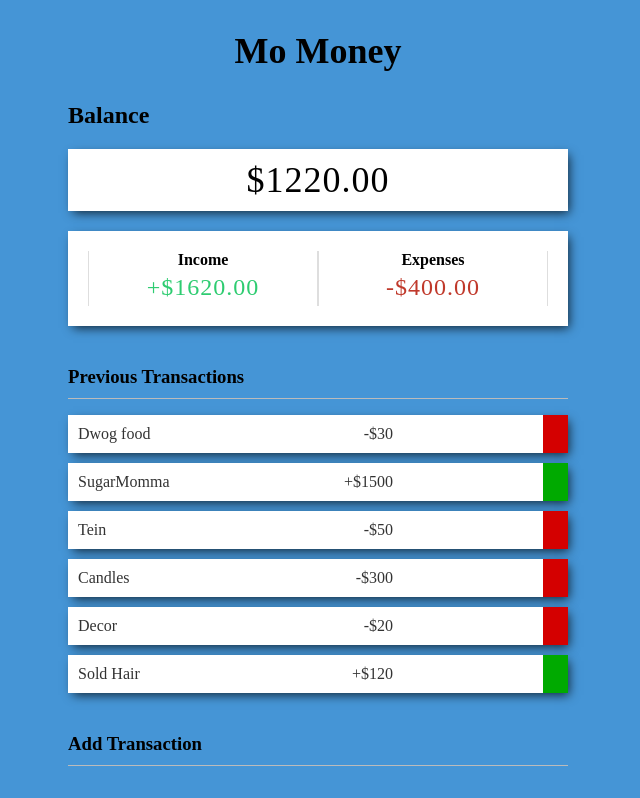
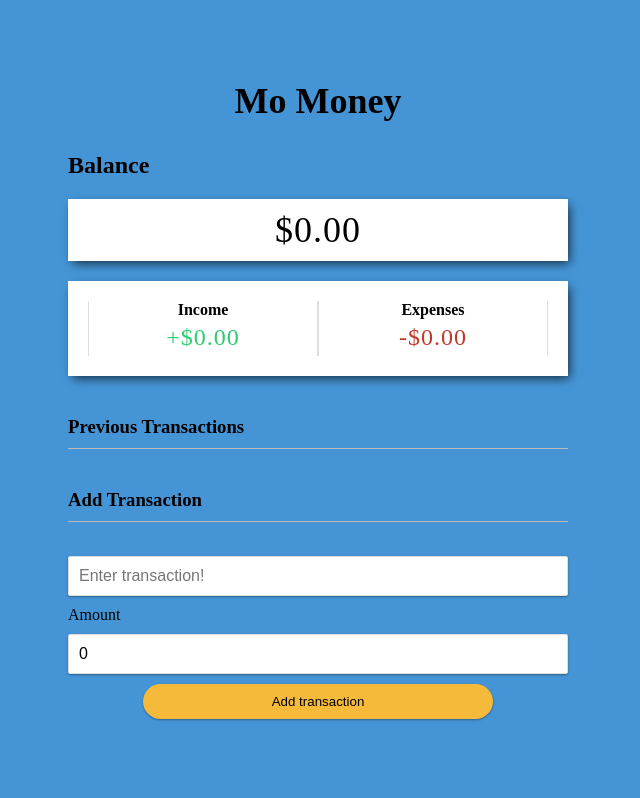
Before and after one commit to Kotieheim/Expenses, a React (Create React App) app: page / in a window 1280 px wide. Shown: the top 798 px of the page, without its empty margins (322-962 px from the left). Built offline with nearby package versions, Linux system fonts and the light colour scheme.

Commit message:
delete and add transaction

```diff
--- a/src/App.css
+++ b/src/App.css
@@ -30,3 +30,7 @@ h3 {
 h4 {
   margin: 0;
 }
+
+input {
+  box-shadow: 0 1px 3px rgba(0, 0, 0, 0.12), 0 1px 2px rgba(0, 0, 0, 0.24);
+}
--- a/src/components/AddTransaction/AddTransaction.css
+++ b/src/components/AddTransaction/AddTransaction.css
@@ -14,12 +14,20 @@ input[type="number"] {
 }
 
 .btn {
+  display: block;
   cursor: pointer;
   background-color: #f5ba3a;
   box-shadow: 0 1px 3px rgba(0, 0, 0, 0.12), 0 1px 2px rgba(0, 0, 0, 0.24);
   border: none;
   display: block;
-  margin: 10px 0;
+  margin: 10px auto;
   padding: 10px;
-  width: 100%;
+  width: 70%;
+  border-radius: 20px;
+  transition: width 0.5s;
 }
+
+.btn:hover {
+  background-color: purple;
+  width: 60%;
+}
--- a/src/components/AddTransaction/AddTransaction.js
+++ b/src/components/AddTransaction/AddTransaction.js
@@ -1,13 +1,27 @@
-import React, { useState } from "react";
+import React, { useState, useContext } from "react";
+import { GlobalContext } from "../../context/GlobalState";
 import "./AddTransaction.css";
 
 export const AddTransaction = () => {
+  const { addTransaction } = useContext(GlobalContext);
   const [text, setText] = useState("");
   const [amount, setAmount] = useState(0);
+
+  const onSubmit = e => {
+    e.preventDefault();
+    const newTransaction = {
+      id: Math.floor(Math.random() * 100000000),
+      text,
+      amount: parseInt(amount)
+    };
+
+    addTransaction(newTransaction);
+  };
+
   return (
     <div>
       <h3>Add Transaction</h3>
-      <form>
+      <form onSubmit={onSubmit}>
         <div className="form-control">
           <label htmlFor="text"></label>
           <input
--- a/src/components/Balance/Balance.js
+++ b/src/components/Balance/Balance.js
@@ -5,7 +5,7 @@ export const Balance = () => {
   const { transactions } = useContext(GlobalContext);
 
   const amounts = transactions.map(money => money.amount);
-  // console.log(amounts);
+  console.log(amounts);
   const total = amounts.reduce((a, b) => a + b, 0).toFixed(2);
   // console.log(total);
   return (
--- a/src/components/Transactions/Transaction.js
+++ b/src/components/Transactions/Transaction.js
@@ -1,7 +1,10 @@
-import React from "react";
+import React, { useContext } from "react";
 import "./Transaction.css";
+import { GlobalContext } from "../../context/GlobalState";
 
 export const Transaction = ({ transaction }) => {
+  const { deleteTransaction } = useContext(GlobalContext);
+
   const sign = transaction.amount < 0 ? "-" : "+";
   return (
     <li className={transaction.amount < 0 ? "minus" : "plus"}>
@@ -9,7 +12,12 @@ export const Transaction = ({ transaction }) => {
       <span>
         {sign}${Math.abs(transaction.amount)}
       </span>
-      <button className="delete-btn">x</button>
+      <button
+        onClick={() => deleteTransaction(transaction.id)}
+        className="delete-btn"
+      >
+        x
+      </button>
     </li>
   );
 };
--- a/src/context/AppReducer.js
+++ b/src/context/AppReducer.js
@@ -1,5 +1,17 @@
 export default (state, action) => {
   switch (action.type) {
+    case "ADD_TRANSACTION":
+      return {
+        ...state,
+        transactions: [action.payload, ...state.transactions]
+      };
+    case "DELETE_TRANSACTION":
+      return {
+        ...state,
+        transactions: state.transactions.filter(
+          transaction => transaction.id !== action.payload
+        )
+      };
     default:
       return state;
   }
--- a/src/context/GlobalState.js
+++ b/src/context/GlobalState.js
@@ -3,12 +3,12 @@ import AppReducer from "./AppReducer";
 
 const initialState = {
   transactions: [
-    { id: 1, text: "Dwog food", amount: -30 },
-    { id: 2, text: "SugarMomma", amount: 1500 },
-    { id: 3, text: "Tein", amount: -50 },
-    { id: 4, text: "Candles", amount: -300 },
-    { id: 5, text: "Decor", amount: -20 },
-    { id: 6, text: "Sold Hair", amount: 120 }
+    // { id: 1, text: "Dwog food", amount: -30 },
+    // { id: 2, text: "SugarMomma", amount: 1500 },
+    // { id: 3, text: "Tein", amount: -50 },
+    // { id: 4, text: "Candles", amount: -300 },
+    // { id: 5, text: "Decor", amount: -20 },
+    // { id: 6, text: "Sold Hair", amount: 120 }
   ]
 };
 
@@ -16,8 +16,30 @@ export const GlobalContext = createContext(initialState);
 export const GlobalProvider = ({ children }) => {
   const [state, dispatch] = useReducer(AppReducer, initialState);
 
+  // Actions
+
+  function deleteTransaction(id) {
+    dispatch({
+      type: "DELETE_TRANSACTION",
+      payload: id
+    });
+  }
+
+  function addTransaction(transaction) {
+    dispatch({
+      type: "ADD_TRANSACTION",
+      payload: transaction
+    });
+  }
+
   return (
-    <GlobalContext.Provider value={{ transactions: state.transactions }}>
+    <GlobalContext.Provider
+      value={{
+        transactions: state.transactions,
+        deleteTransaction,
+        addTransaction
+      }}
+    >
       {children}
     </GlobalContext.Provider>
   );
```
